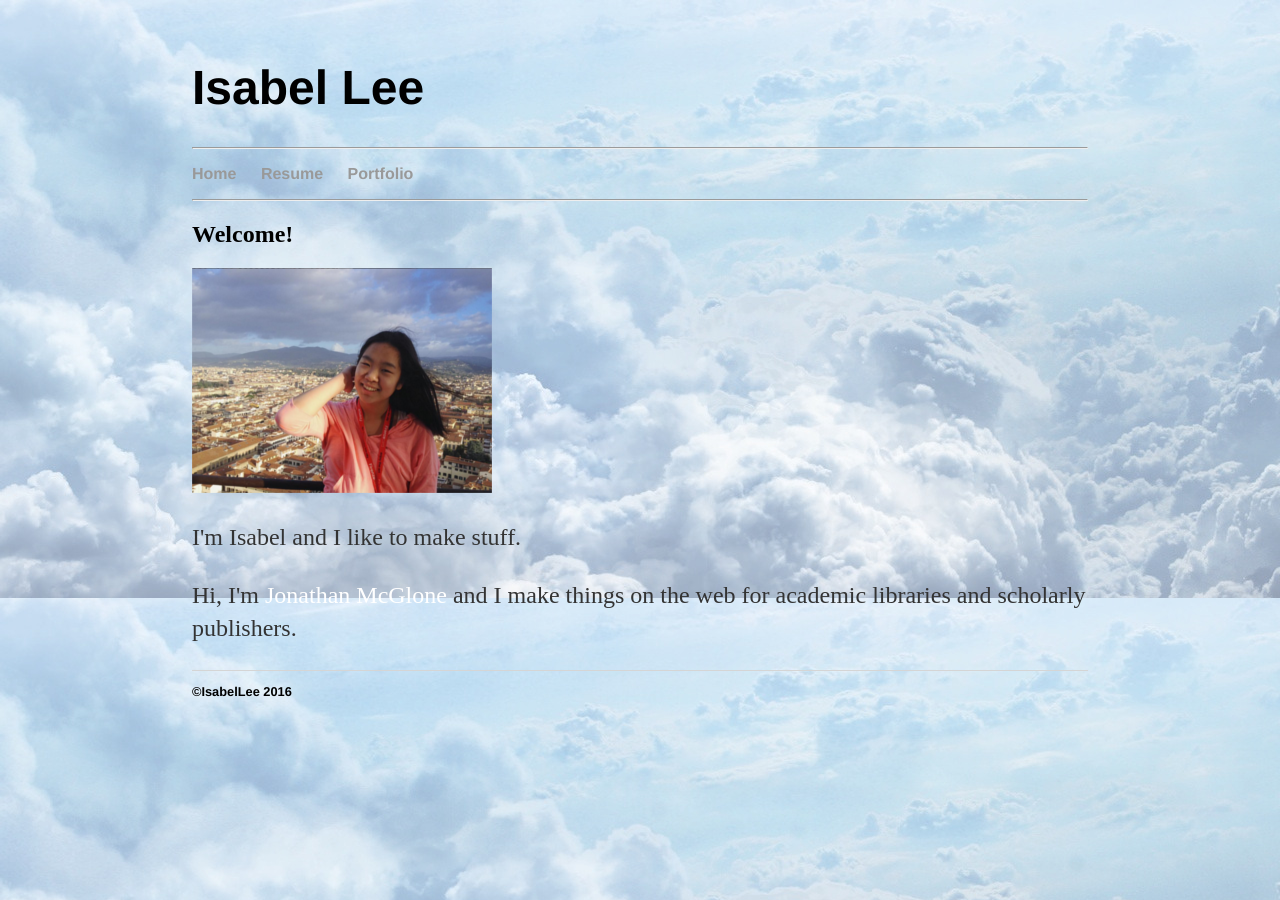
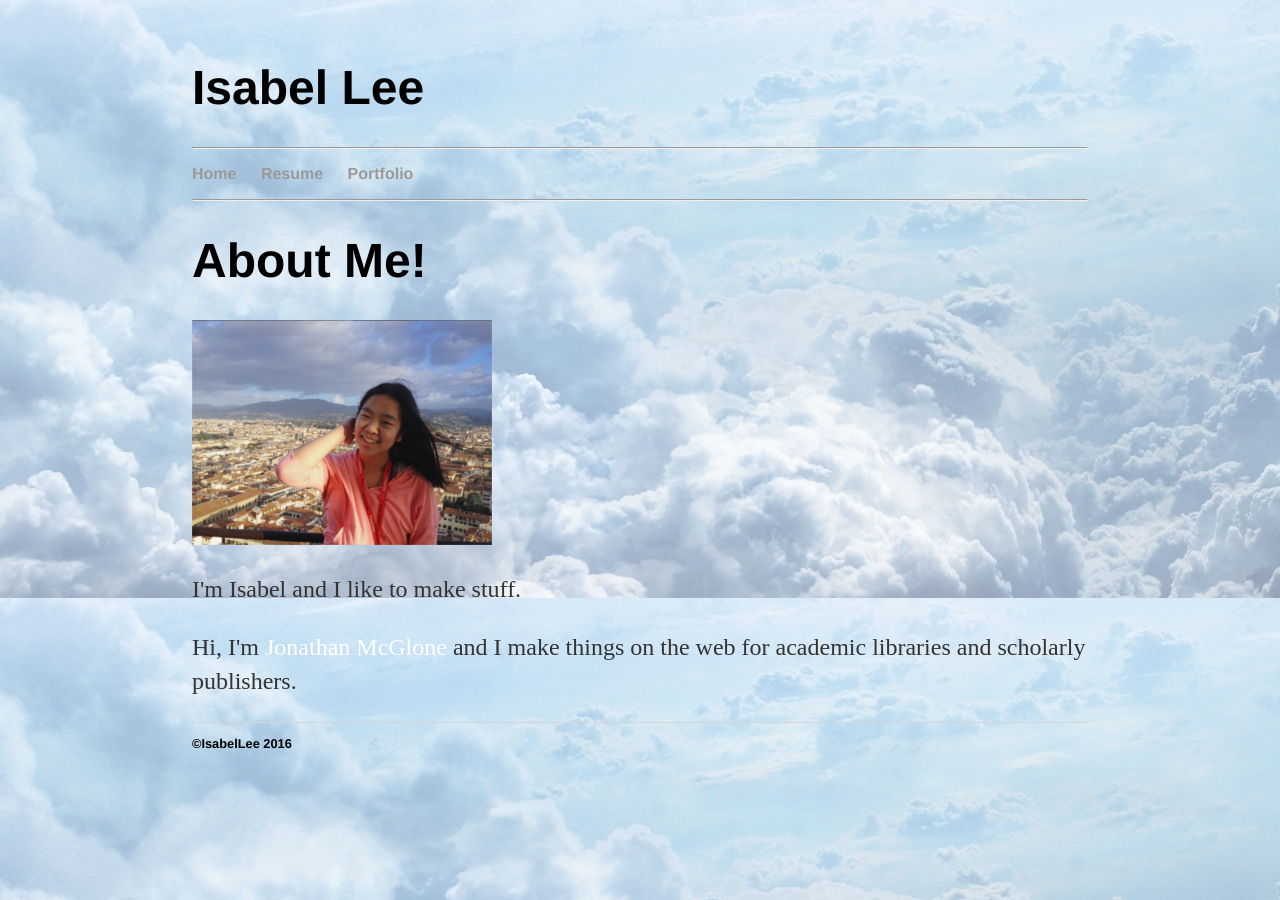
Before and after one commit to isabelringing1/old_website, a Jekyll site: the page built from index.html, in a window 1280 px wide. Built offline with Jekyll 4.4.1, drawn with Linux system fonts in a browser that asks for light colours.

Commit message:
Update index.html

```diff
--- a/index.html
+++ b/index.html
@@ -4,7 +4,7 @@ title: Isabel's Website
 ---
 <div class="blurb">
 	<div class="col-sm-4">
-	<h2>Welcome!</h2>
+	<h1>About Me!</h1>
 	<img  class="img-circle avatar" alt="Isabel Lee" src="me.PNG">
 	</div>
 	<p>I'm Isabel and I like to make stuff.</a></p>
```
